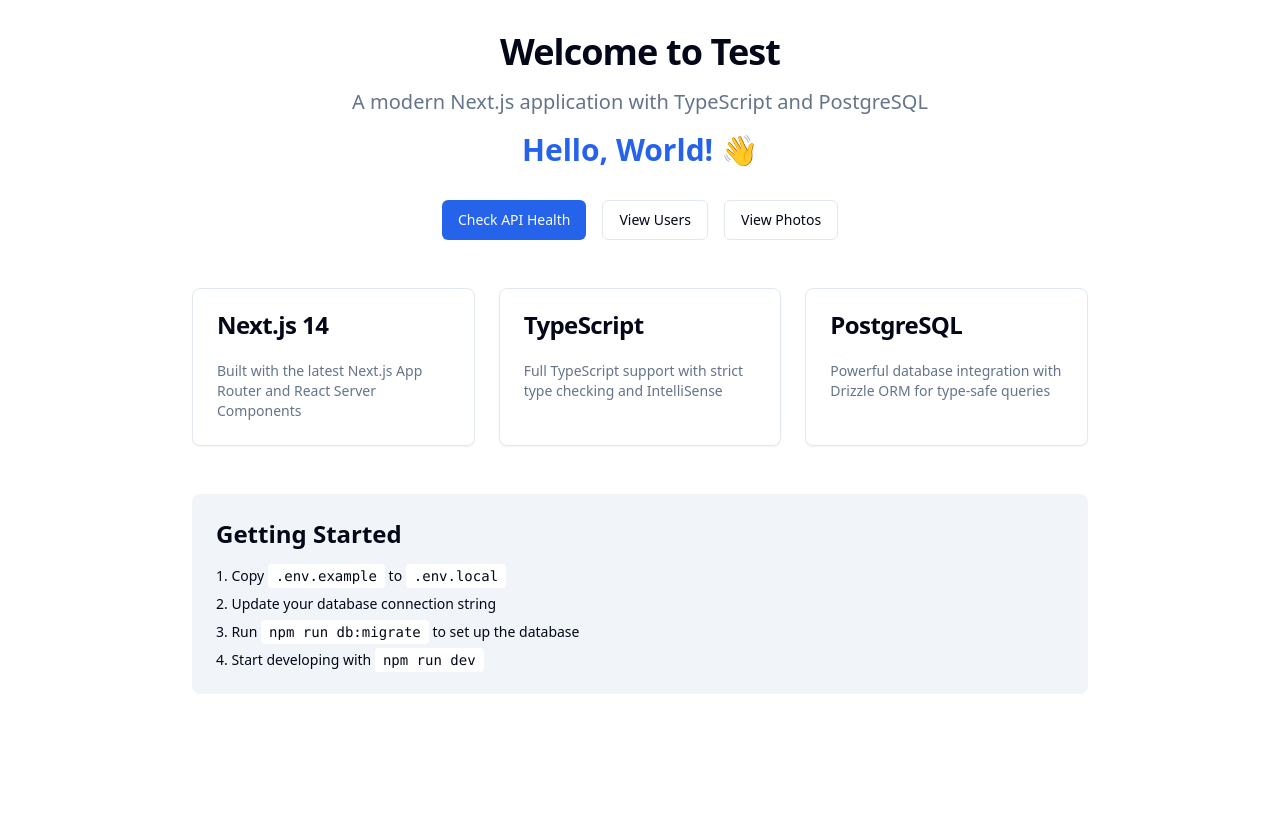
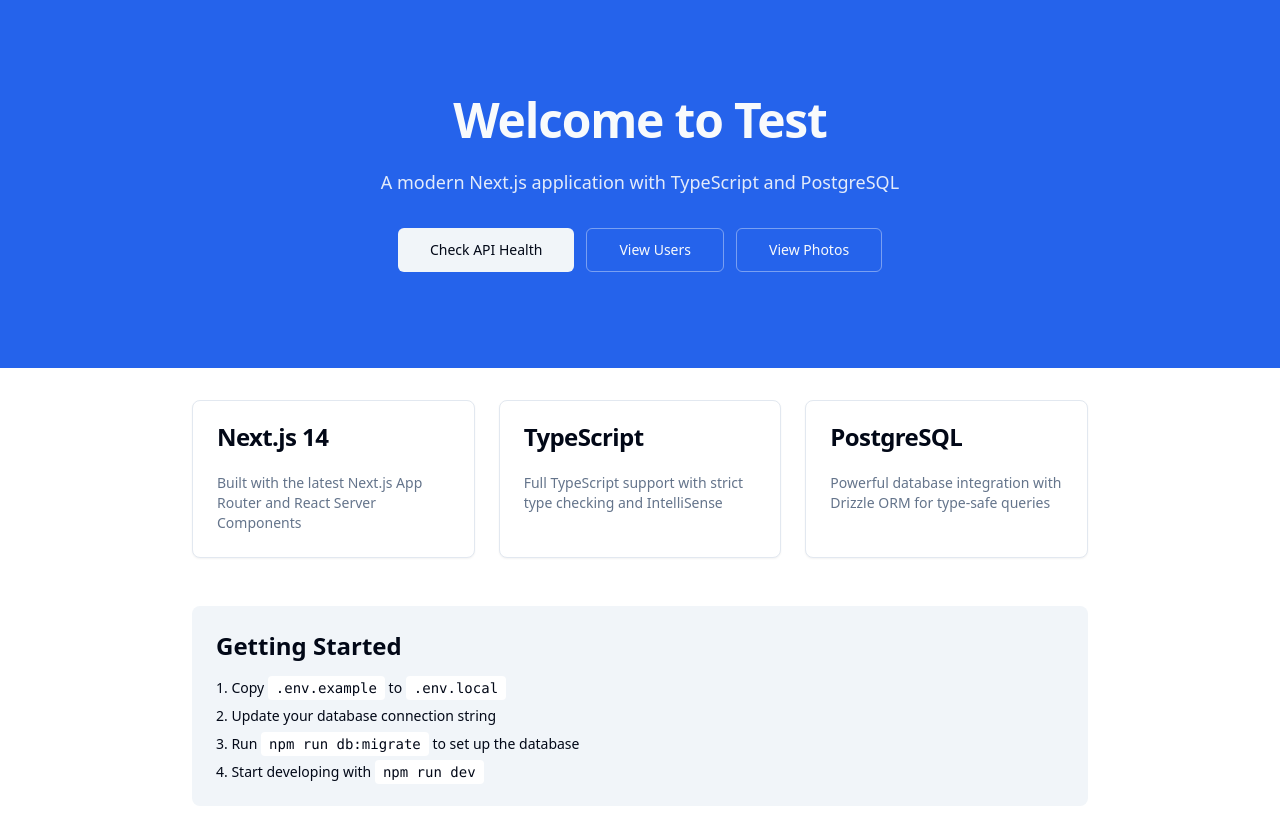
Before and after one commit to matiasne/a-empty-em, a Next.js app: page / in a window 1280 px wide. Before the commit the page ends 800 px from the top, so only its background shows below. Built offline with nearby package versions, Linux system fonts and the light colour scheme.

Commit message:
feat(agent): create a banner section
Task ID: Nv3FeYC6RKV78Cd8Xv8B
Type: feature
Priority: medium

```diff
--- a/src/app/page.tsx
+++ b/src/app/page.tsx
@@ -1,31 +1,46 @@
 import Link from 'next/link'
 import { Button } from '@/components/ui/button'
 import { Card, CardContent, CardHeader, CardTitle } from '@/components/ui/card'
+import {
+  Banner,
+  BannerTitle,
+  BannerDescription,
+  BannerActions,
+} from '@/components/ui/banner'
 
 export default function HomePage() {
   return (
-    <div className="container mx-auto px-4 py-8">
+    <div>
+      <Banner size="lg">
+        <BannerTitle>Welcome to Test</BannerTitle>
+        <BannerDescription>
+          A modern Next.js application with TypeScript and PostgreSQL
+        </BannerDescription>
+        <BannerActions>
+          <Button variant="secondary" size="lg" asChild>
+            <Link href="/api/health">Check API Health</Link>
+          </Button>
+          <Button
+            variant="outline"
+            size="lg"
+            className="border-primary-foreground/40 bg-transparent text-primary-foreground hover:bg-primary-foreground/10 hover:text-primary-foreground"
+            asChild
+          >
+            <Link href="/users">View Users</Link>
+          </Button>
+          <Button
+            variant="outline"
+            size="lg"
+            className="border-primary-foreground/40 bg-transparent text-primary-foreground hover:bg-primary-foreground/10 hover:text-primary-foreground"
+            asChild
+          >
+            <Link href="/photos">View Photos</Link>
+          </Button>
+        </BannerActions>
+      </Banner>
+
+      <div className="container mx-auto px-4 py-8">
       <div className="max-w-4xl mx-auto">
-        <div className="text-center mb-12">
-          <h1 className="text-4xl font-bold tracking-tight text-foreground mb-4">
-            Welcome to Test
-          </h1>
-          <p className="text-xl text-muted-foreground mb-4">
-            A modern Next.js application with TypeScript and PostgreSQL
-          </p>
-          <p className="text-3xl font-semibold text-primary mb-8">Hello, World! 👋</p>
-          <div className="flex gap-4 justify-center">
-            <Button asChild>
-              <Link href="/api/health">Check API Health</Link>
-            </Button>
-            <Button variant="outline" asChild>
-              <Link href="/users">View Users</Link>
-            </Button>
-            <Button variant="outline" asChild>
-              <Link href="/photos">View Photos</Link>
-            </Button>
-          </div>
-        </div>
 
         <div className="grid grid-cols-1 md:grid-cols-3 gap-6">
           <Card>
@@ -72,6 +87,7 @@ export default function HomePage() {
           </div>
         </div>
       </div>
+      </div>
     </div>
   )
 }
--- /dev/null
+++ b/src/components/ui/banner.tsx
@@ -0,0 +1,82 @@
+import * as React from 'react'
+import { cva, type VariantProps } from 'class-variance-authority'
+import { cn } from '@/lib/utils'
+
+const bannerVariants = cva(
+  'relative w-full flex flex-col items-center justify-center text-center overflow-hidden',
+  {
+    variants: {
+      variant: {
+        default: 'bg-primary text-primary-foreground',
+        secondary: 'bg-secondary text-secondary-foreground',
+        muted: 'bg-muted text-foreground',
+        destructive: 'bg-destructive text-destructive-foreground',
+        outline: 'border border-border bg-background text-foreground',
+      },
+      size: {
+        sm: 'px-6 py-8 gap-3',
+        default: 'px-8 py-16 gap-4',
+        lg: 'px-10 py-24 gap-6',
+      },
+    },
+    defaultVariants: {
+      variant: 'default',
+      size: 'default',
+    },
+  }
+)
+
+export interface BannerProps
+  extends React.HTMLAttributes<HTMLElement>,
+    VariantProps<typeof bannerVariants> {
+  as?: React.ElementType
+}
+
+const Banner = React.forwardRef<HTMLElement, BannerProps>(
+  ({ className, variant, size, as: Comp = 'section', ...props }, ref) => (
+    <Comp
+      ref={ref}
+      className={cn(bannerVariants({ variant, size, className }))}
+      {...props}
+    />
+  )
+)
+Banner.displayName = 'Banner'
+
+const BannerTitle = React.forwardRef<
+  HTMLHeadingElement,
+  React.HTMLAttributes<HTMLHeadingElement>
+>(({ className, ...props }, ref) => (
+  <h2
+    ref={ref}
+    className={cn('text-3xl font-bold tracking-tight sm:text-4xl lg:text-5xl', className)}
+    {...props}
+  />
+))
+BannerTitle.displayName = 'BannerTitle'
+
+const BannerDescription = React.forwardRef<
+  HTMLParagraphElement,
+  React.HTMLAttributes<HTMLParagraphElement>
+>(({ className, ...props }, ref) => (
+  <p
+    ref={ref}
+    className={cn('max-w-2xl text-base opacity-90 sm:text-lg', className)}
+    {...props}
+  />
+))
+BannerDescription.displayName = 'BannerDescription'
+
+const BannerActions = React.forwardRef<
+  HTMLDivElement,
+  React.HTMLAttributes<HTMLDivElement>
+>(({ className, ...props }, ref) => (
+  <div
+    ref={ref}
+    className={cn('flex flex-wrap items-center justify-center gap-3 mt-2', className)}
+    {...props}
+  />
+))
+BannerActions.displayName = 'BannerActions'
+
+export { Banner, BannerTitle, BannerDescription, BannerActions, bannerVariants }
```
